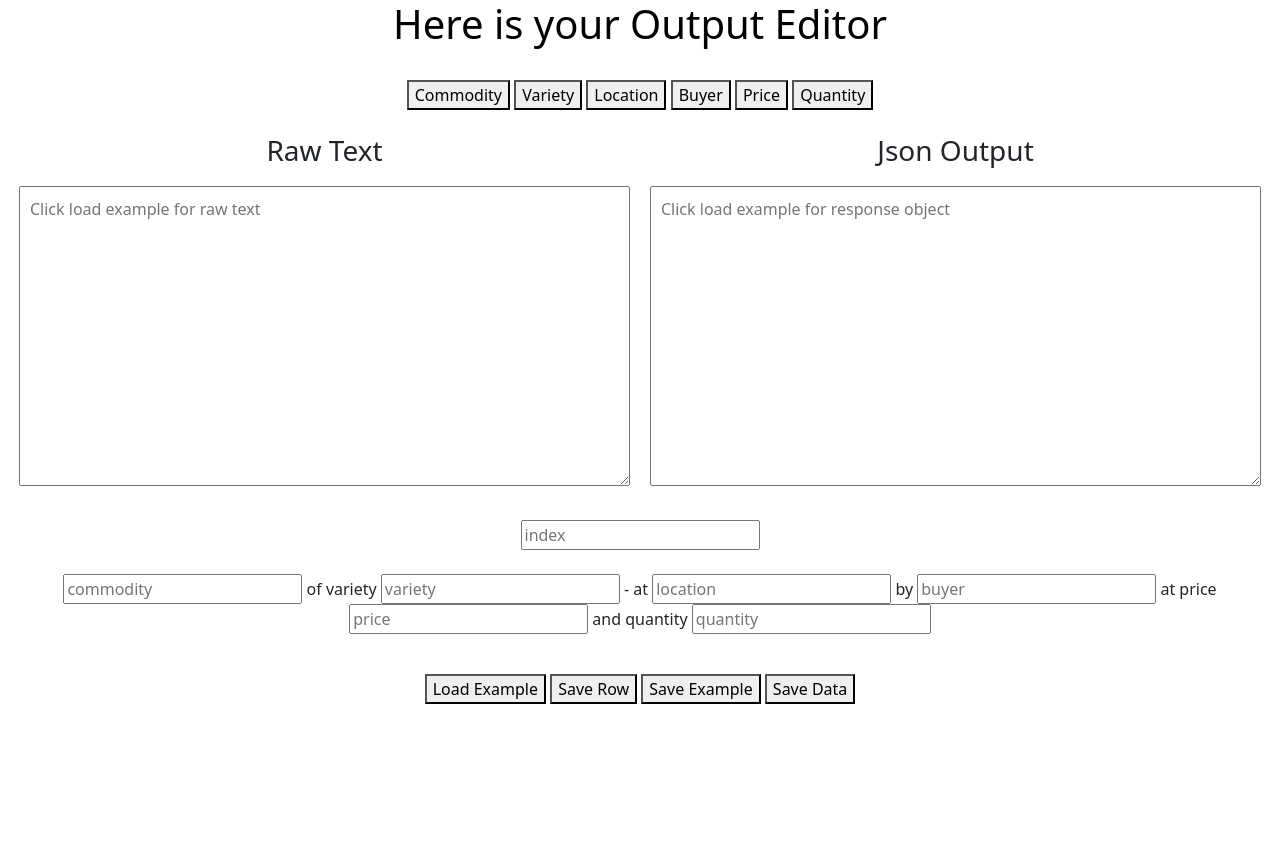
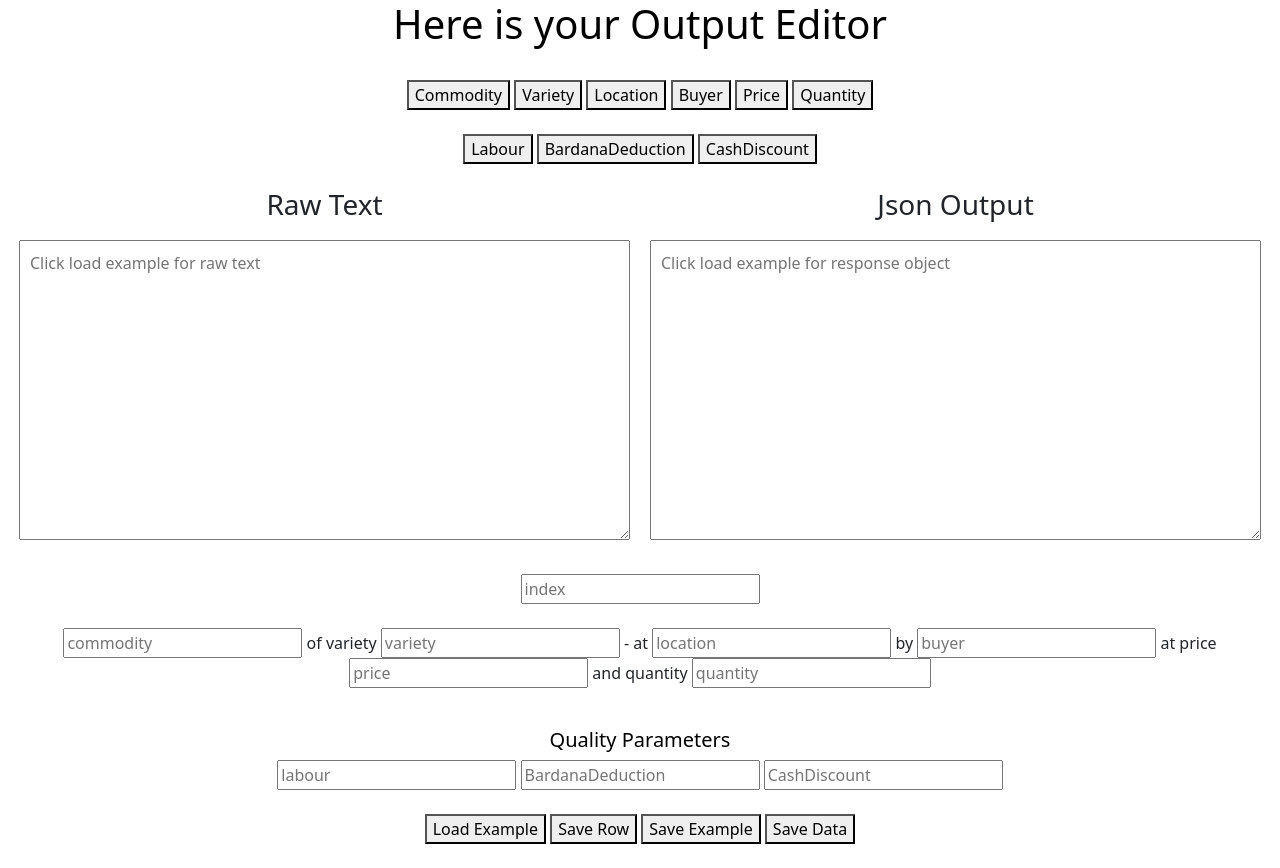
Before and after one commit to mayank1903/text_annotation_tool, a Flask app: page /editor in a window 1280 px wide. Before the commit the page ends 704 px from the top, so only its background shows below. Run offline with Flask 3, Linux system fonts and the light colour scheme.

Commit message:
added quality parameters

```diff
--- a/constants.py
+++ b/constants.py
@@ -1,4 +1,4 @@
-api = "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"
+api = "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"
 temperature = 0
 max_tokens = 1000
 model_engine = "text-davinci-003"
--- a/templates/editor-3.html
+++ b/templates/editor-3.html
@@ -39,6 +39,12 @@
       <button id="priceb" onclick="highlightText('price')">Price</button>
       <button id="quantityb" onclick="highlightText('quantity')">Quantity</button>
     </div><br>
+    <div class="centered">
+<!--       change it later if the number or name of button changes -->
+      <button id="labourb" onclick="highlightText('labour')">Labour</button>
+      <button id="BardanaDeductionb" onclick="highlightText('BardanaDeduction')">BardanaDeduction</button>
+      <button id="CashDiscountb" onclick="highlightText('CashDiscount')">CashDiscount</button>
+    </div><br>
 
     <div style="display:flex; flex-direction:row; justify-content:center;">
         <div style="display:flex; flex-direction:column; align-items:center; margin-right:20px;">
@@ -59,6 +65,13 @@
     <div class="centered">
 <!--       change this if the name and the number of button changes -->
       <p><input type='text' id='commodity' placeholder="commodity"> of variety <input type='text' id='variety' placeholder="variety"> - at <input type='text' id='location' placeholder="location"> by <input type='text' id='buyer' placeholder="buyer"> at price <input type='text' id='price' placeholder="price"> and quantity <input type='text' id='quantity' placeholder="quantity">
+    </div><br>
+    <div class="centered">
+      <h5 style="color:black;">Quality Parameters</h5>
+<!--       change this if the name and the number of button changes -->
+      <input type='text' id='labour' placeholder="labour">
+      <input type='text' id='BardanaDeduction' placeholder="BardanaDeduction">
+      <input type='text' id='CashDiscount' placeholder="CashDiscount">
     </div><br>
 
     <div class="centered">
@@ -111,6 +124,9 @@
                 let inputValue4 = document.getElementById("buyer").value;
                 let inputValue5 = document.getElementById("price").value;
                 let inputValue6 = document.getElementById("quantity").value;
+                let inputValue7 = document.getElementById("labour").value;
+                let inputValue8 = document.getElementById("BardanaDeduction").value;
+                let inputValue9 = document.getElementById("CashDiscount").value;
 
                 // change this if the name and the number of text box/ button changes
                 let data = {
@@ -119,7 +135,10 @@
                       "location": inputValue3,
                       "buyer": inputValue4,
                       "price": inputValue5,
-                      "quantity": inputValue6
+                      "quantity": inputValue6,
+                      "labour": inputValue6,
+                      "BardanaDeduction": inputValue6,
+                      "CashDiscount": inputValue6
                     };
                 fetch('/save_row',{
                 method: 'POST',
```
Also changed, not shown: README.md, tool_preview/editor.png.
